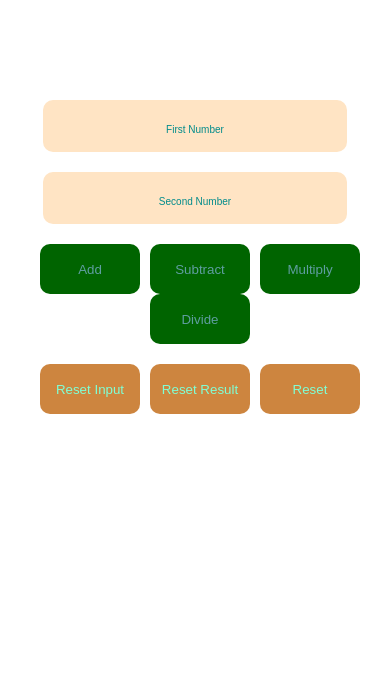
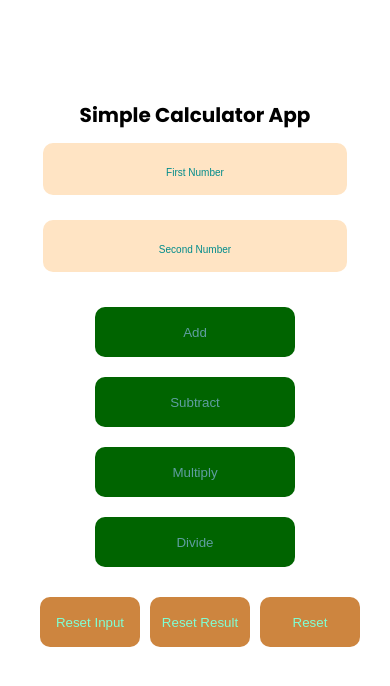
Before and after one commit to Temi-Michael/calculator, a React (Create React App) app: page / in a window 390 px wide. Shown: the top 686 px of the page. Built offline with nearby package versions, Linux system fonts and the light colour scheme.

Commit message:
Responsiveness Check

```diff
--- a/src/App.css
+++ b/src/App.css
@@ -1,17 +1,32 @@
+@import url('https://fonts.googleapis.com/css2?family=Poppins:ital,wght@0,100;0,200;0,300;0,400;0,500;0,600;0,700;0,800;0,900;1,100;1,200;1,300;1,400;1,500;1,600;1,700;1,800;1,900&display=swap');
+
 /* APP STYLES */
 
 .app {
   display: block;
   text-align: center;
   margin-top: 100px;
-
+  font-family: "Poppins", sans-serif;
 }
 
 /* INPUT STYLES  */
 
-.inputFrame {
+@media screen and (max-width: 700px) {
+  #operations {
+    display: grid;
+    justify-content: center;
+  }
 
+  #operation {
+    margin: 10px 0px;
+    width: 200px;
+  }
+
+  h1 {
+    font-size: 20px;
+  }
 }
+
 
 .input {
   font-size: 20px;
@@ -41,10 +56,6 @@ input[type=number]::-webkit-outer-spin-button {
 }
 
 /* RESET BUTTON STYLES */
-
-.resetFrame {
-
-}
 
 .resetBtn {
   width: 100px;
@@ -78,5 +89,4 @@ input[type=number]::-webkit-outer-spin-button {
 .result {
   font-size: 30px;
   font-weight: 400;
-
 }
--- a/src/App.js
+++ b/src/App.js
@@ -1,5 +1,5 @@
 import './App.css';
-import React, {useState} from 'react';
+import React, { useState } from 'react';
 import Add from './component/Add';
 import Division from './component/Division';
 import Input from './component/Input';
@@ -61,13 +61,16 @@ function App() {
 
   return (
     <div className='app'>
+      <h1>Simple Calculator App</h1>
       <Input value1={value1} value2={value2} onChange1={handleValue1Change} onChange2={handleValue2Change} />
-      <Add onClick={() => handleOperation('add')} label="Add"  />
-      <Subtract onClick={() => handleOperation('subtract')} label="Subtract" />
-      <Multiply onClick={() => handleOperation('multiply')} label="Multiply" />
-      <Division onClick={() => handleOperation('division')} label="Divide" />
+      <div id='operations'>
+        <Add onClick={() => handleOperation('add')} label="Add" />
+        <Subtract onClick={() => handleOperation('subtract')} label="Subtract" />
+        <Multiply onClick={() => handleOperation('multiply')} label="Multiply" />
+        <Division onClick={() => handleOperation('division')} label="Divide" />
+      </div>
       <Reset labelInput="Reset Input" labelResult="Reset Result" reset="Reset" onReset={reset} onResetInput={handleResetInput} onResetResult={handleResetResult} />
-      <Result result={ result } />
+      <Result result={result} />
     </div>
   );
 }
--- a/src/component/Add.js
+++ b/src/component/Add.js
@@ -2,6 +2,6 @@ import '../App.css'
 
 export default function Add({onClick, label}) {
     return (
-        <button type="button" className="operation" onClick={onClick}>{ label }</button>
+        <button type="button" className="operation" id='operation' onClick={onClick}>{ label }</button>
     )
 }
--- a/src/component/Division.js
+++ b/src/component/Division.js
@@ -2,6 +2,6 @@ import '../App.css'
 
 export default function Add({onClick, label}) {
     return (
-        <button type="button" className="operation" onClick={onClick}>{ label }</button>
+        <button type="button" className="operation" id='operation' onClick={onClick}>{ label }</button>
     )
 }
--- a/src/component/Multiply.js
+++ b/src/component/Multiply.js
@@ -2,6 +2,6 @@ import '../App.css'
 
 export default function Add({onClick, label}) {
     return (
-        <button type="button" className="operation" onClick={onClick}>{ label }</button>
+        <button type="button" className="operation" id='operation' onClick={onClick}>{ label }</button>
     )
 }
--- a/src/component/Subtract.js
+++ b/src/component/Subtract.js
@@ -2,6 +2,6 @@ import '../App.css'
 
 export default function Add({onClick, label}) {
     return (
-        <button type="button" className="operation" onClick={onClick}>{ label }</button>
+        <button type="button" className="operation" id='operation' onClick={onClick}>{ label }</button>
     )
 }
```
